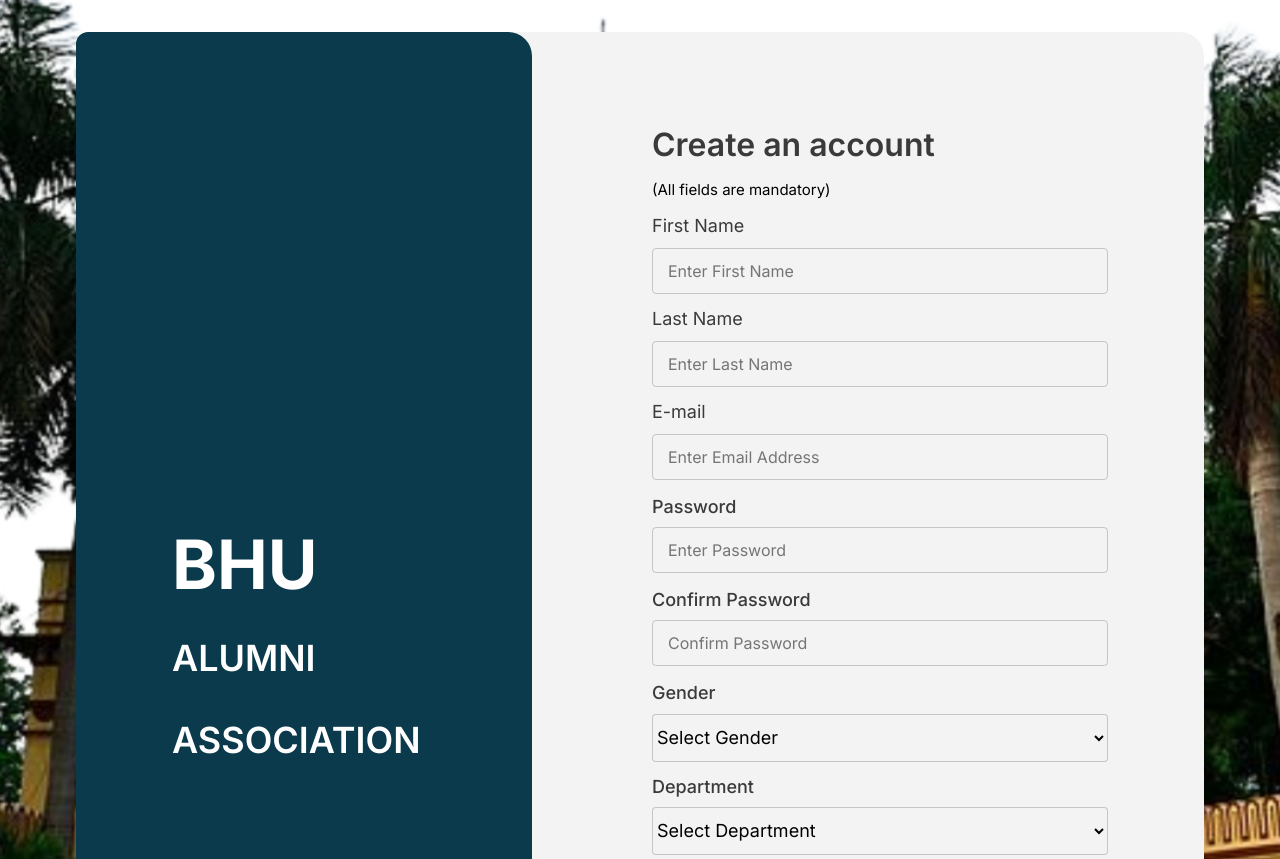
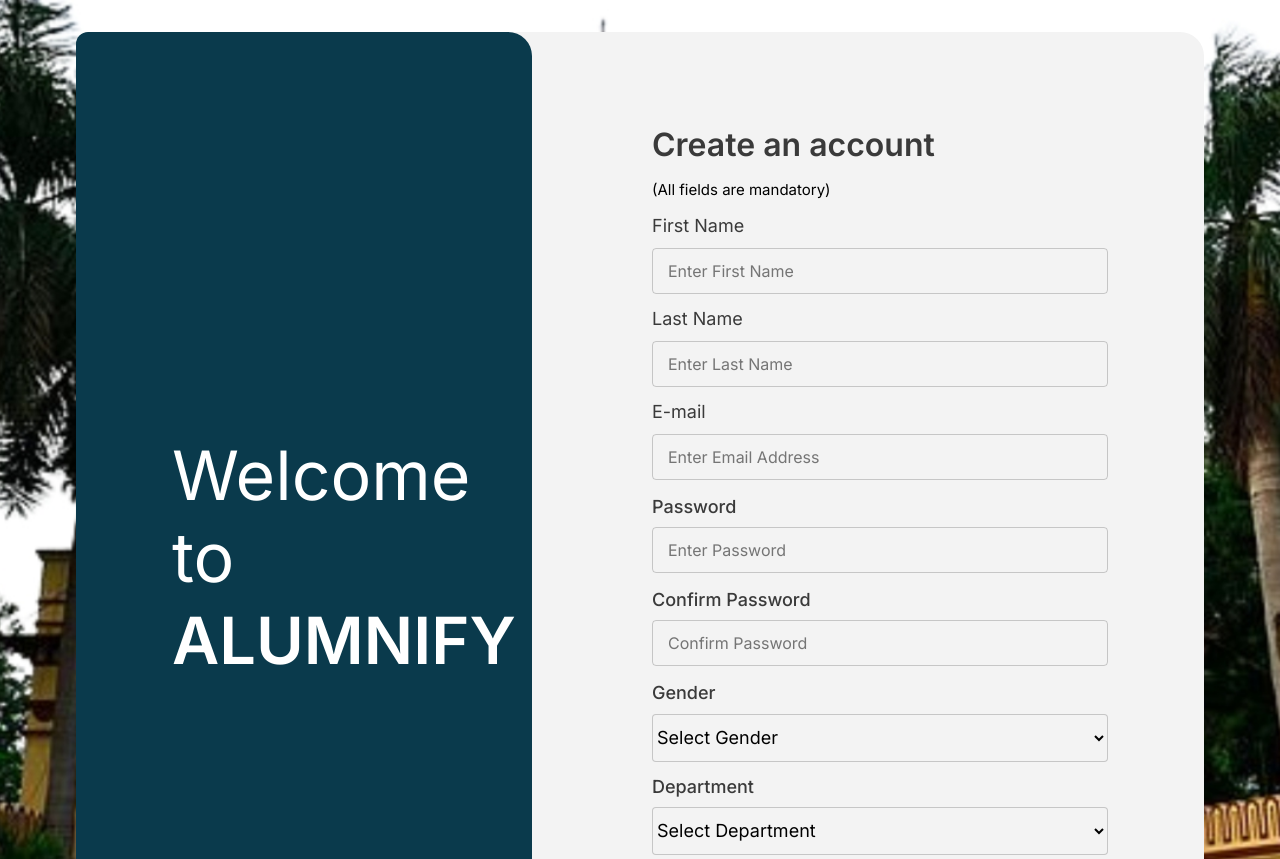
Before and after one commit to pinaki7z/AlumniFrontendD, a React (Create React App) app: page /register in a window 1280 px wide. Shown: the top 859 px of the page. Built offline with nearby package versions, Linux system fonts and the light colour scheme; no server answers; what ldrs would draw is missing.

Commit message:
changed register page

```diff
--- a/src/pages/RegisterPage/index.jsx
+++ b/src/pages/RegisterPage/index.jsx
@@ -76,12 +76,10 @@
         <div className="rectangle-group">
           <div className="frame-item" />
           <div className="bhu-alumni-association-container1">
-            <b>
-              <span>BHU</span>
-            </b>
+              <span>Welcome to</span>
             <span className="alumni-association">
               <b>{` `}</b>
-              <span className="alumni-association1">Alumni Association</span>
+              <span className="alumni-association1" style={{fontSize: '65px'}}>Alumnify</span>
             </span>
           </div>
         </div>
--- a/src/pages/RegisterPage/registerpage.css
+++ b/src/pages/RegisterPage/registerpage.css
@@ -43,7 +43,7 @@
   background-color: #0a3a4c;
   color: #FFFFFF;
   flex-direction: row;
-  align-items: flex-end;
+  align-items: center;
   justify-content: center;
   padding: 313px var(--padding-xl);
   z-index: 1;
```
